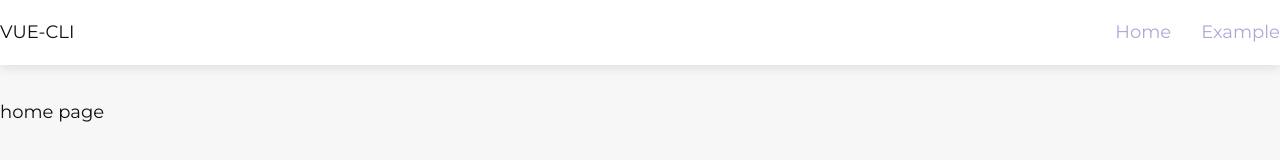
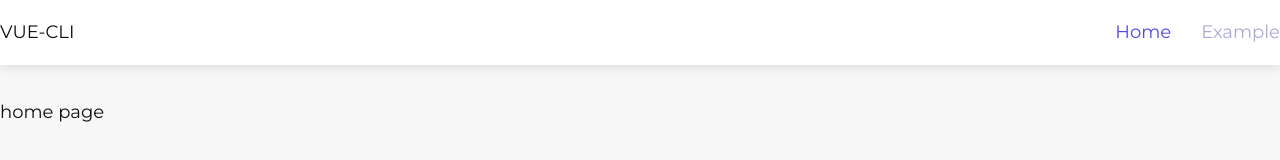
Before and after one commit to zmalakhov/tocode_07_vue-router, a Vue app: page / in a window 1280 px wide. Shown: the top 160 px of the page. Built offline with nearby package versions, Linux system fonts and the light colour scheme.

Commit message:
#4 - Активные ссылки

```diff
--- a/src/App.vue
+++ b/src/App.vue
@@ -35,3 +35,11 @@
         methods:{}
     }
 </script>
+
+<style lang="scss">
+.navbar-link {
+    &.router-link-exact-active {
+        color: #5247e7;
+    }
+}
+</style>
```
